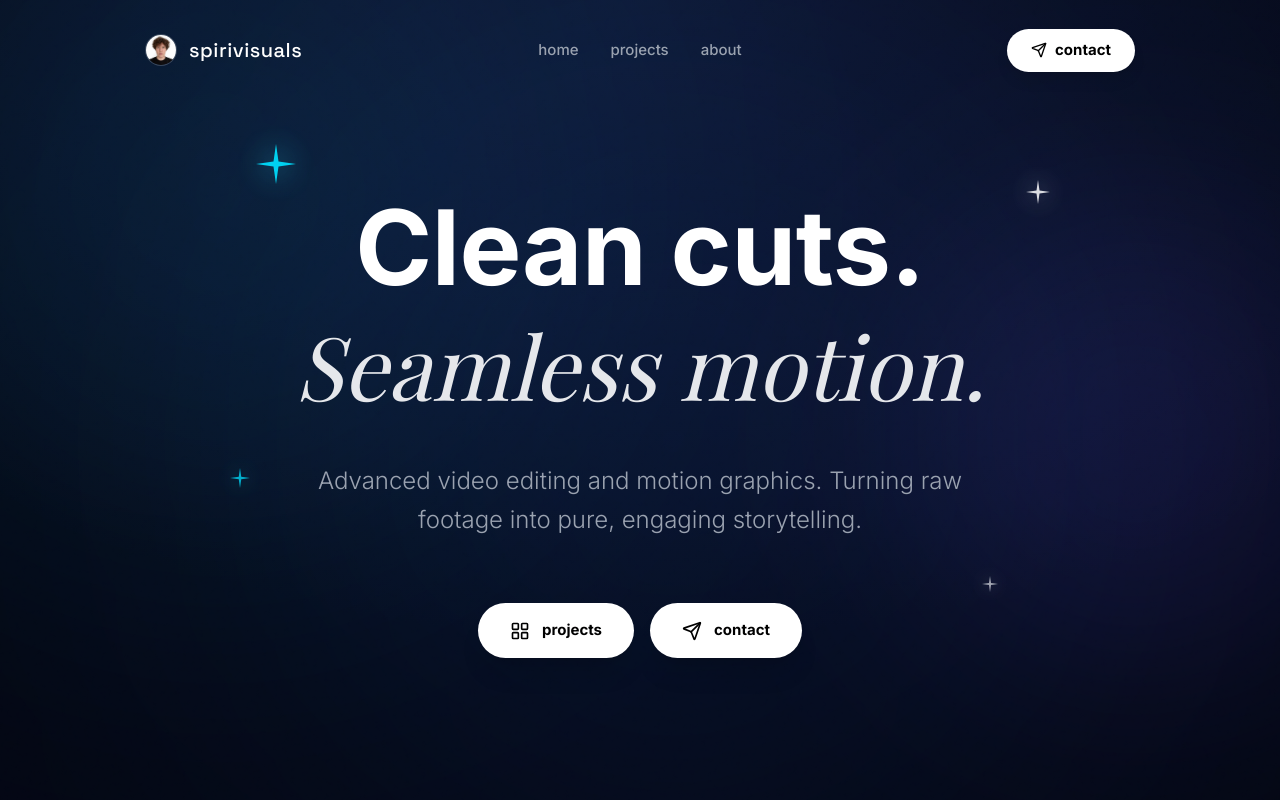
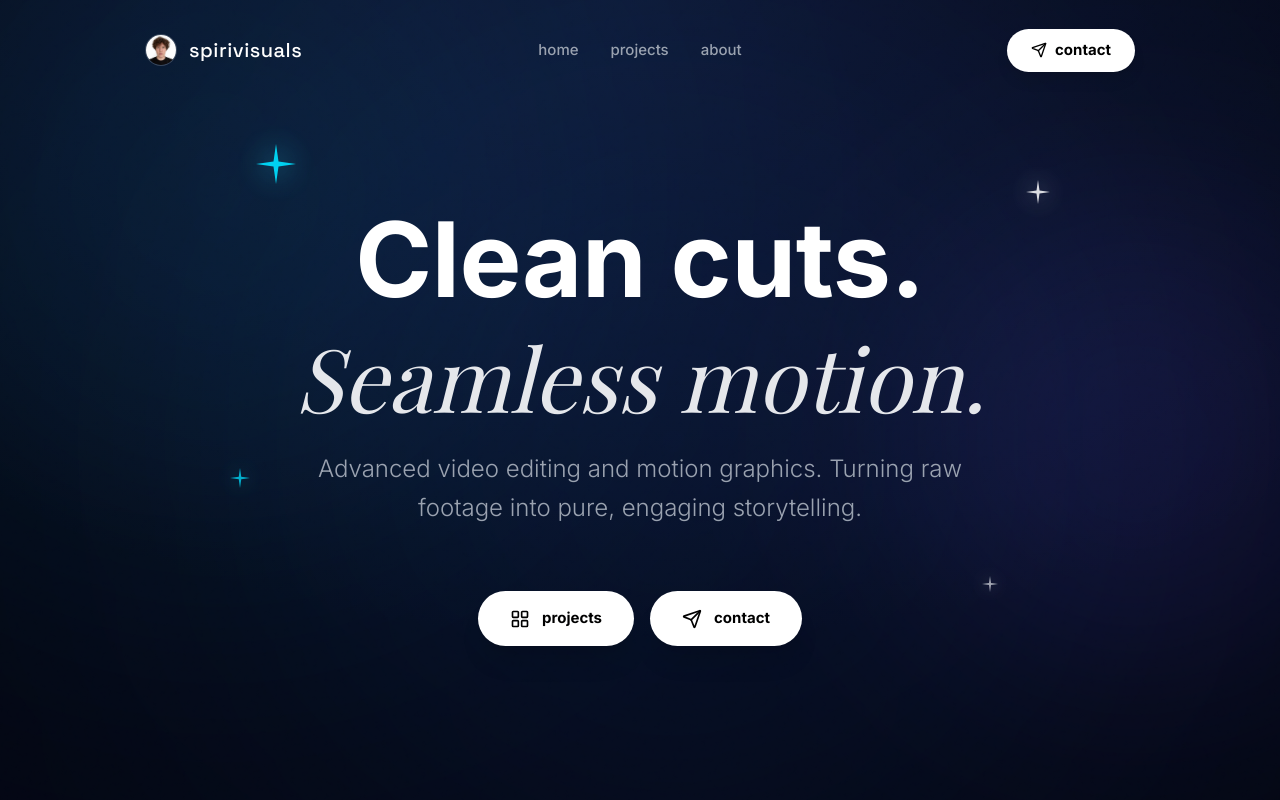
Before and after one commit to Spirivisuals/AI-website, a React (Vite) app: page / in a window 1280 px wide. Shown: the top 800 px of the page. Built offline with nearby package versions, Linux system fonts and the light colour scheme; a web font is replaced by a local one.

Commit message:
Update Hero.tsx

```diff
--- a/src/components/Hero.tsx
+++ b/src/components/Hero.tsx
@@ -38,7 +38,7 @@ const Hero = () => {
       {/* Контент Hero */}
       <div className="max-w-6xl mx-auto z-10 relative w-full">
         {/* Здесь я изменил mb-6 sm:mb-8 на mb-10 sm:mb-12, чтобы сдвинуть подстрочник вниз */}
-        <h1 className="font-sans font-bold tracking-tight leading-[1.1] mb-10 sm:mb-12 flex flex-col items-center">
+        <h1 className="font-sans font-bold tracking-tight leading-[1.1] mb-4 sm:mb-6 flex flex-col items-center">
           {/* Первая строка: Clean cuts. (Жесткая однострочность) */}
           <span className="block whitespace-nowrap text-[14vw] sm:text-[4.5rem] md:text-[5.5rem] lg:text-[6.5rem]">
             Clean cuts.
```
